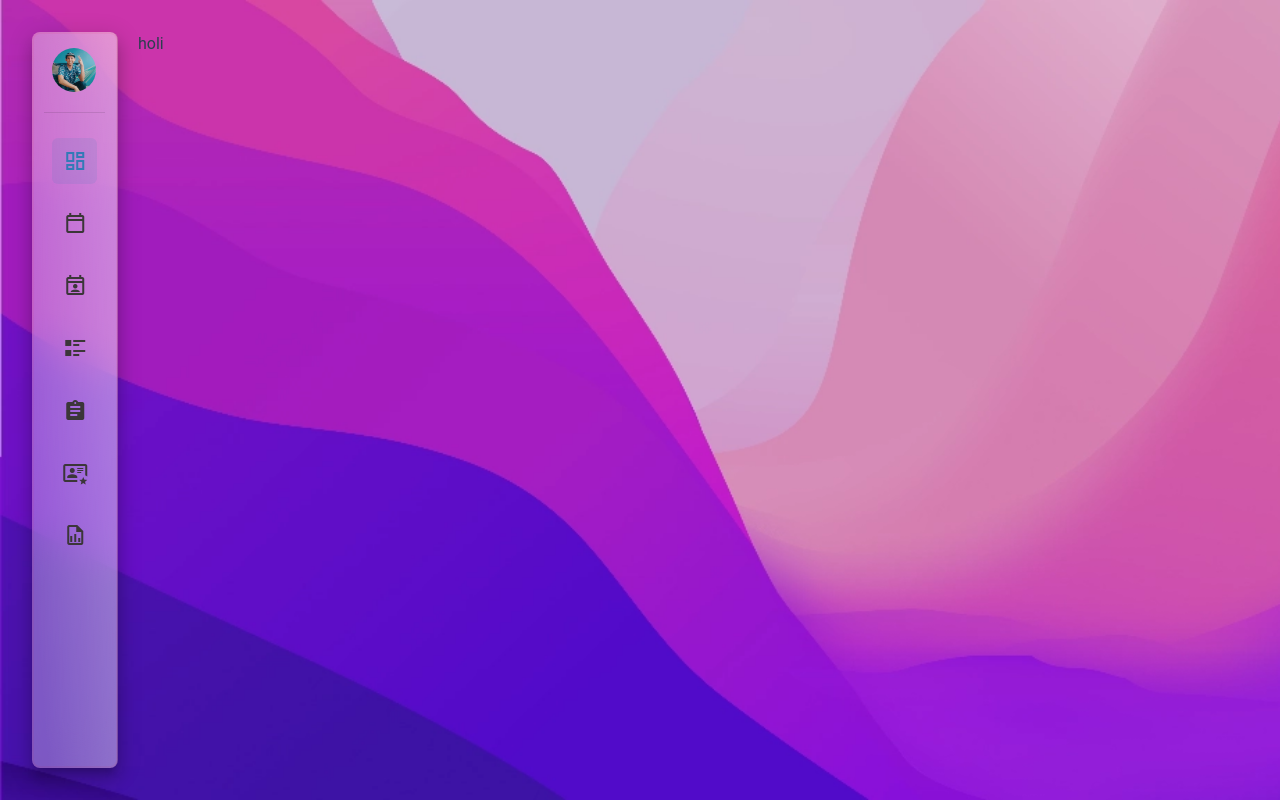
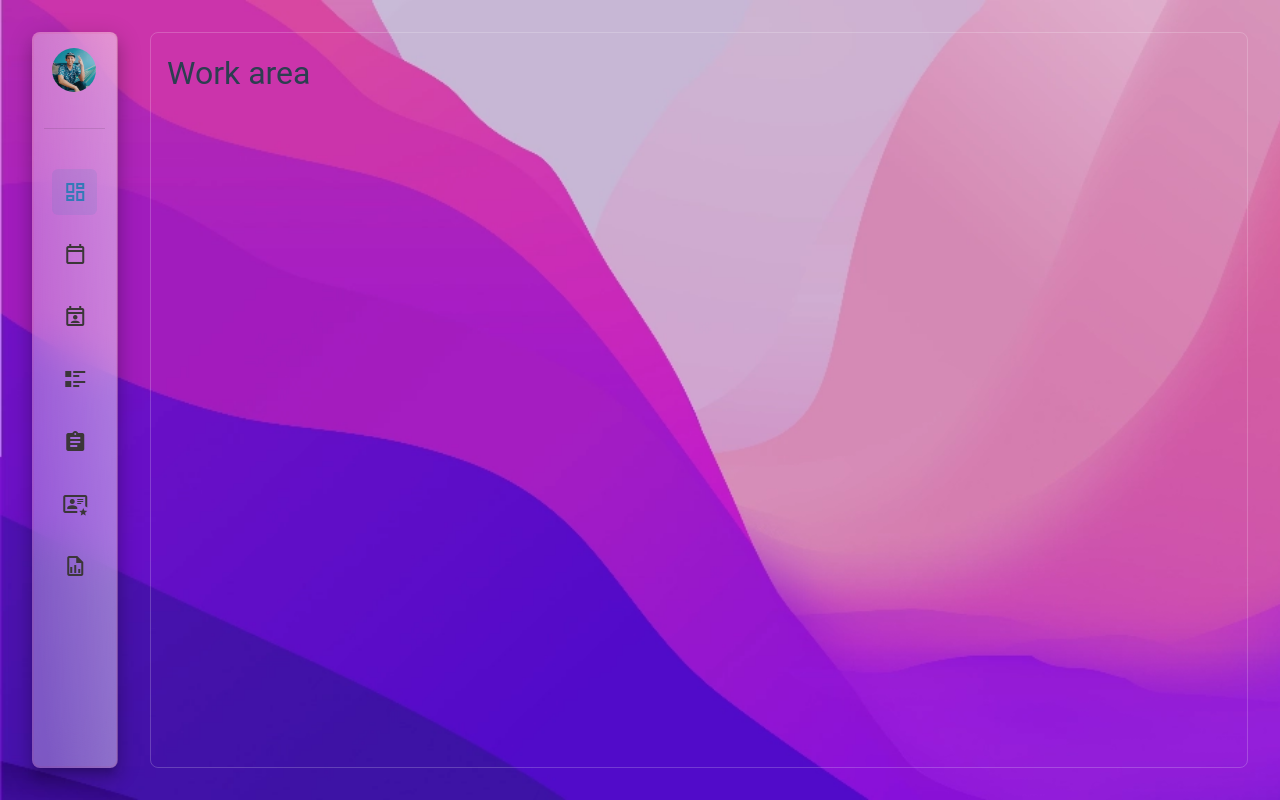
Before and after one commit to juanjaroa/task-admin, a Vue app: page / in a window 1280 px wide. Built offline with nearby package versions, Linux system fonts and the light colour scheme.

Commit message:
Improve layout on desktop

```diff
--- a/src/App.vue
+++ b/src/App.vue
@@ -1,15 +1,8 @@
 <template>
-  <v-layout>
-    <v-container tag="main" fluid>
-      <v-row>
-        <v-col cols="12" sm="2" md="1">
-          <MainMenu />
-        </v-col>
-        <v-col cols="12" sm="10" md="11">
-          <RouterView />
-        </v-col>
-      </v-row>
-    </v-container>
+  <v-layout class="pa-8">
+    <MainMenu />
+
+    <RouterView />
   </v-layout>
 </template>
 
@@ -18,13 +11,7 @@ import MainMenu from './components/MainMenu.vue'
 </script>
 
 <style lang="scss">
-.my-container {
-  display: flex;
-  align-items: center;
-  justify-content: space-evenly;
-  width: 100%;
+.v-layout {
   gap: 2rem;
-  flex-wrap: wrap;
-  padding: 1rem;
 }
 </style>
--- a/src/components/MainMenu.vue
+++ b/src/components/MainMenu.vue
@@ -8,6 +8,8 @@
     permanent
     class="glass-surface"
     :elevation="rail ? 12 : 0"
+    tag="header"
+    width="350"
   >
     <v-list-item prepend-avatar="/img/avatar.jpg" title="jRoa" class="profile-item" nav>
       <template v-slot:append>
@@ -26,7 +28,7 @@
 
     <v-divider></v-divider>
 
-    <v-list density="compact" class="menu-items" nav>
+    <v-list density="compact" class="menu-items" nav tag="nav">
       <v-list-item
         v-for="(item, index) in navItems"
         :key="index"
@@ -157,10 +159,9 @@ const toggleTheme = () => {
 </script>
 <style lang="scss">
 .v-navigation-drawer {
-  height: calc(100vh - 4rem) !important;
-  margin-top: 2rem;
-  margin-left: 2rem;
-  /* position: relative !important; */
+  min-height: calc(100vh - 4rem) !important;
+  position: sticky !important;
+  top: 2rem !important;
   &:not(.v-navigation-drawer--rail) {
     backdrop-filter: blur(0.5rem);
   }
@@ -169,12 +170,14 @@ const toggleTheme = () => {
     padding: 0.75rem;
     flex-direction: column;
     justify-content: space-between;
+    flex-grow: 1;
+    gap: 2rem;
     .v-list {
-      min-height: 80%;
       display: flex;
       flex-direction: column;
       width: 100%;
       gap: 0.75rem;
+      flex-grow: 1;
       &.menu-items {
         direction: rtl;
         overflow-y: auto;
--- a/src/views/HomeView.vue
+++ b/src/views/HomeView.vue
@@ -1,5 +1,14 @@
 <script setup lang="ts"></script>
 
 <template>
-  <v-container> holi </v-container>
+  <v-container fluid tag="main" class="">
+    <h1>Work area</h1>
+  </v-container>
 </template>
+<style scoped lang="scss">
+.v-container {
+  min-height: 100%;
+  border: 1px solid rgba(var(--v-theme-surface), 0.2);
+  border-radius: 0.5rem;
+}
+</style>
```
